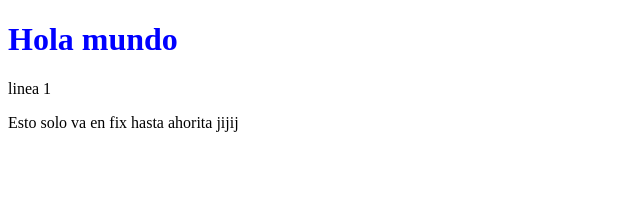
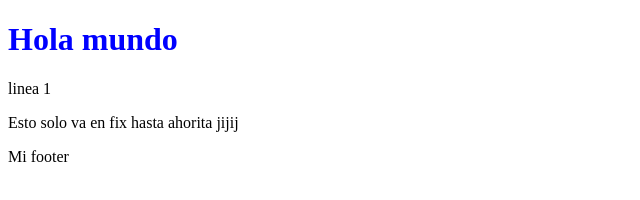
Before and after one commit to marco-jaram/practicasGit, a plain HTML site: page index.html in a window 1280 px wide. Shown: the full height of the page, 0-640 px from the left. Drawn offline with Linux system fonts and the light colour scheme.

Commit message:
agregando footer

```diff
--- a/index.html
+++ b/index.html
@@ -12,6 +12,8 @@
     <h1>Hola mundo</h1>
 <p>linea 1</p>
 <p>Esto solo va en fix hasta ahorita jijij</p>
-
+<footer>
+    <p><i class="fa fa-copyright" aria-hidden="true"></i>Mi footer</p>
+</footer>
 </body>
 </html>
```
